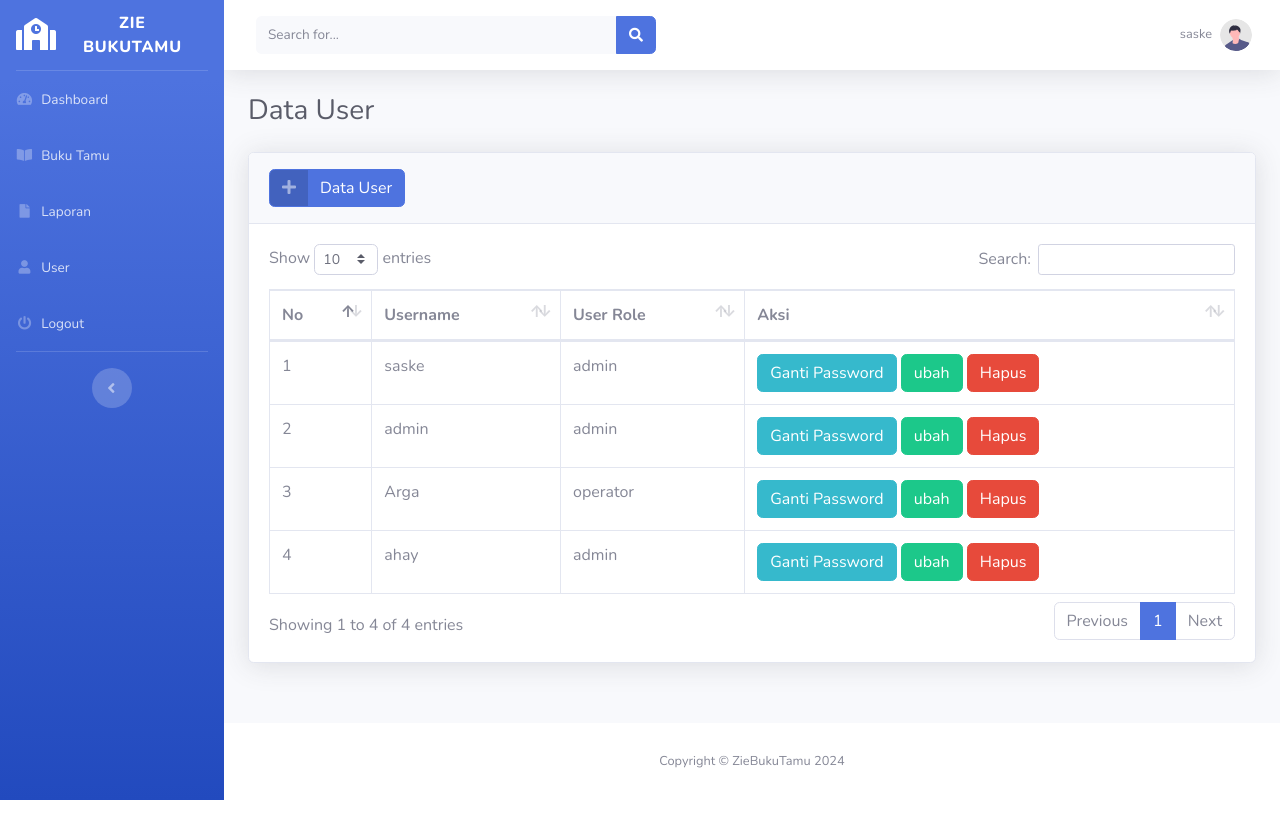
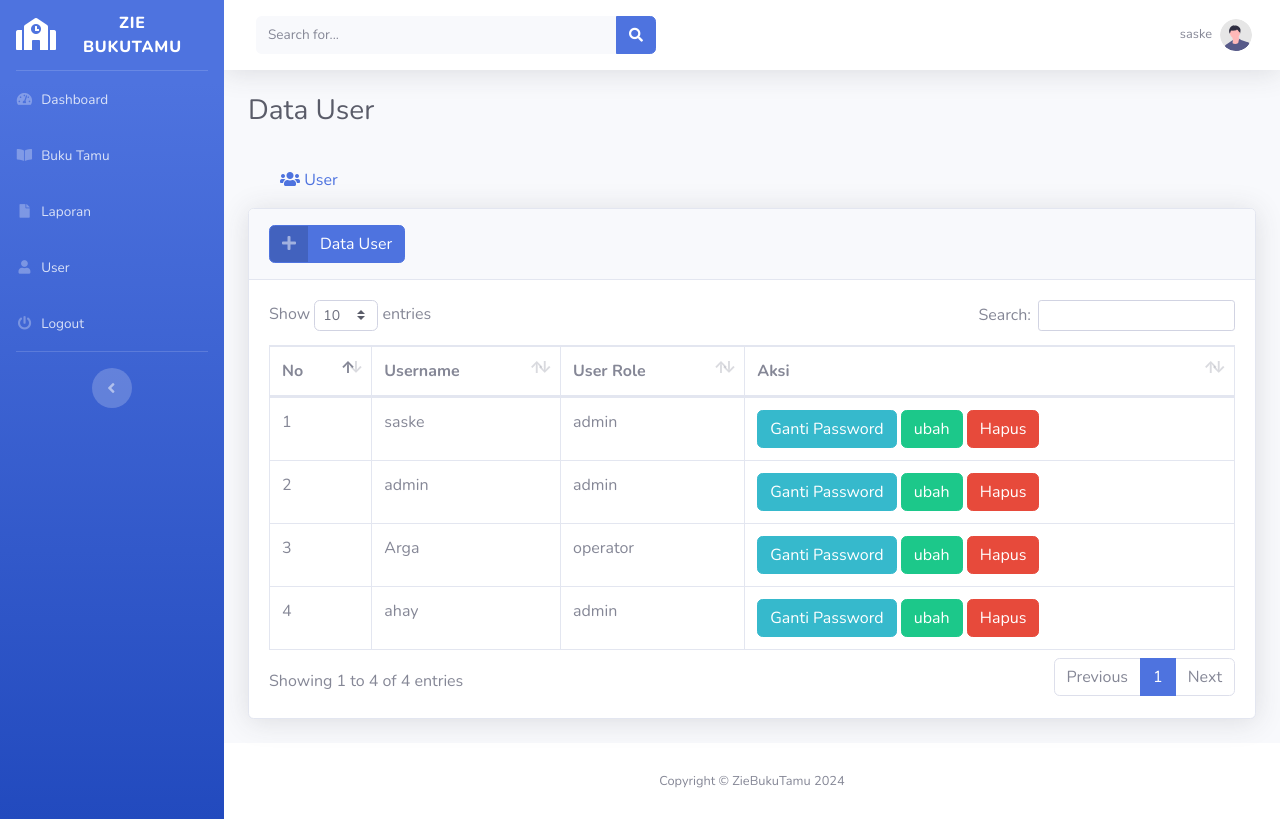
Before and after one commit to Ryznto/Buku_Tamu, a PHP site: page /users.php in a window 1280 px wide. Run offline with PHP 8.4, Linux system fonts and the light colour scheme; a user stored in the database is signed in; data comes from the database, SQL or seed files in the repository.

Commit message:
menambahkan fitur login multi user

```diff
--- a/users.php
+++ b/users.php
@@ -47,6 +47,18 @@ if (isset($_SESSION['role']) && $_SESSION['role'] != 'admin') {
         }
     }
     ?>
+
+    <?php
+    // cek apabila ada user login dan user role nya adalah admin maka tampilkan user
+    if(isset($_SESSION['role']) && $_SESSION['role'] == 'admin') :
+    ?>
+        <li class="nav-link">
+         <a class="nav-link" href="users.php">
+            <i class="fas fa-fw fa-users"></i>
+            <span>User</span>
+         </a>
+        </li>
+    <?php endif; ?>
 
 
 
```
Also changed, not shown: buku-tamu.php (+11 -0 lines).
